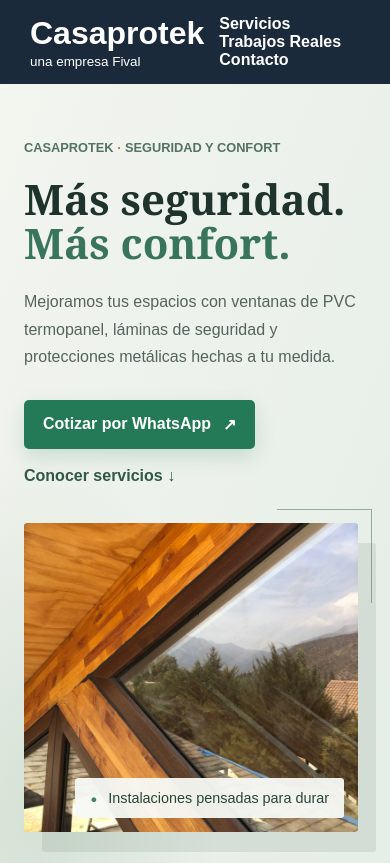
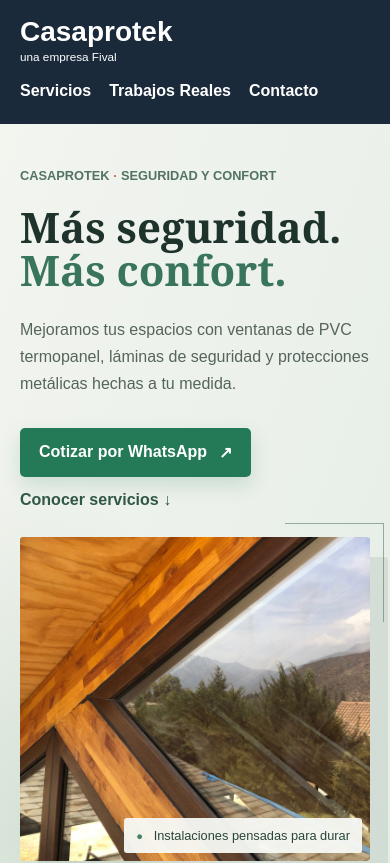
Before and after one commit to rebo2027va/casaprotek, a plain HTML site: page index.html in a window 390 px wide. Shown: the top 863 px of the page. Drawn offline with Linux system fonts and the light colour scheme.

Commit message:
Refactor CSS for responsive design: enhance header layout, adjust hero section styles, and improve grid configurations

```diff
--- a/style.css
+++ b/style.css
@@ -1,3 +1,7 @@
+* {
+  box-sizing: border-box;
+}
+
 body {
   font-family: Arial, sans-serif;
   margin: 0;
@@ -13,10 +17,13 @@ header {
   display: flex;
   justify-content: space-between;
   align-items: center;
+  gap: 24px;
 }
 
 header h1 {
   margin: 0;
+  font-size: 1.75rem;
+  line-height: 1.15;
 }
 
 .brand-subtitle {
@@ -26,9 +33,16 @@ header h1 {
   font-weight: normal;
 }
 
+header nav {
+  display: flex;
+  align-items: center;
+  flex-wrap: wrap;
+  gap: 8px 18px;
+}
+
 header a {
   color: white;
-  margin-left: 15px;
+  padding: 8px 0;
   text-decoration: none;
   font-weight: bold;
 }
@@ -50,6 +64,7 @@ header a {
 
 .hero-content {
   max-width: 540px;
+  min-width: 0;
 }
 
 .hero-eyebrow {
@@ -179,7 +194,7 @@ header a {
 
 @media (max-width: 650px) {
   .hero {
-    grid-template-columns: 1fr;
+    grid-template-columns: minmax(0, 1fr);
     gap: 38px;
     min-height: auto;
     padding: 56px 24px 48px;
@@ -210,7 +225,7 @@ header a {
   }
 
   .hero h2 {
-    font-size: 36px;
+    font-size: 30px;
   }
 
   .hero .btn-wsp {
@@ -329,10 +344,13 @@ header a {
   border-radius: 8px;
   box-shadow: 0 2px 5px rgba(0,0,0,0.1);
   width: 250px;
+  max-width: 100%;
+  flex: 1 1 250px;
 }
 
 .galeria-grid img {
   width: 300px;
+  max-width: 100%;
   height: 200px;
   object-fit: cover;
   border-radius: 8px;
@@ -354,6 +372,68 @@ footer {
   padding: 15px;
 }
 
+@media (max-width: 650px) {
+  header {
+    flex-direction: column;
+    align-items: flex-start;
+    gap: 10px;
+    padding: 16px 20px;
+  }
+
+  header nav {
+    gap: 2px 18px;
+  }
+
+  .hero {
+    gap: 28px;
+    padding: 44px 20px 36px;
+  }
+
+  .hero-actions {
+    align-items: flex-start;
+    flex-direction: column;
+    gap: 14px;
+  }
+
+  .hero .btn-wsp {
+    max-width: 100%;
+  }
+
+  .hero-visual {
+    margin-right: 0;
+  }
+
+  .hero-image-caption {
+    right: 8px;
+    bottom: 8px;
+    max-width: calc(100% - 16px);
+    padding: 10px 12px;
+    font-size: 0.8rem;
+  }
+
+  .contenedor {
+    padding: 32px 16px;
+  }
+
+  .servicios-grid,
+  .galeria-grid {
+    gap: 14px;
+  }
+
+  .tarjeta {
+    flex-basis: 100%;
+    max-width: 420px;
+  }
+
+  .galeria-grid img {
+    height: 190px;
+  }
+
+  .proceso-plazo {
+    padding: 14px;
+  }
+}
+
 @media (max-width: 1100px) {
   .proceso-grid {
     width: 1100px;
```
